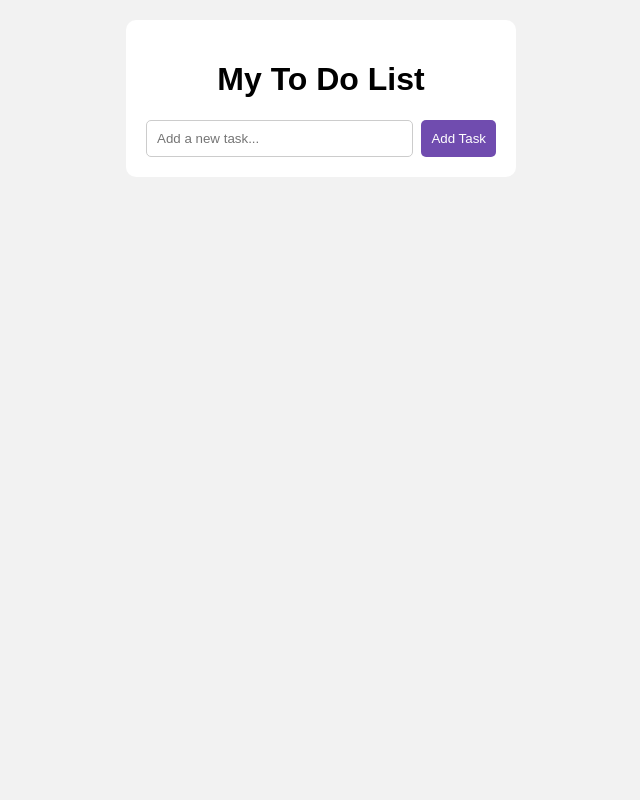
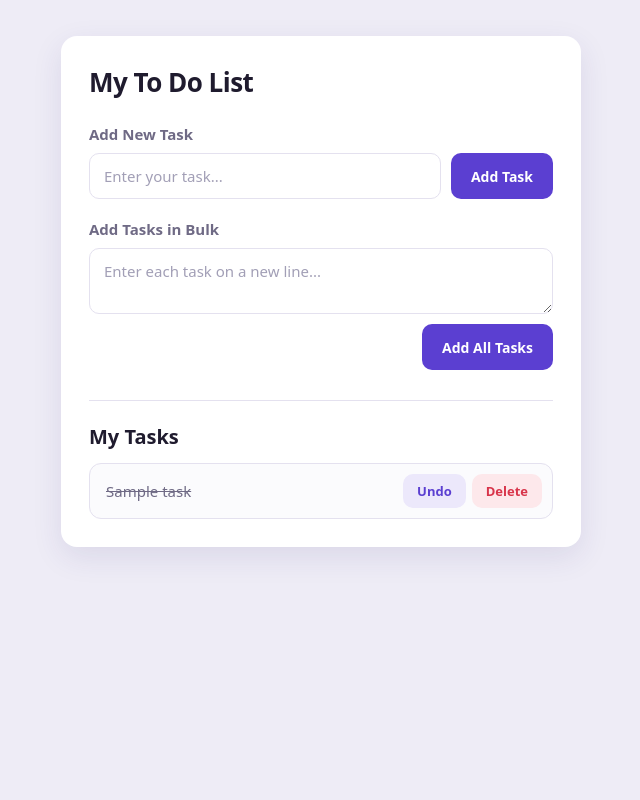
Before and after one commit to Leen223/My-ToDoList, a PHP site: page / in a window 1280 px wide. Shown: the whole page, without its empty margins (319-959 px from the left). Run offline with PHP 8.4, Linux system fonts and the light colour scheme; tables that the repository leaves empty or names only in its code hold one stand-in row (values such as "Sample post").

Commit message:
Add PHP and MySQL bulk task management

```diff
--- /dev/null
+++ b/config/db.php
@@ -0,0 +1,26 @@
+
+<?php
+
+$host = "localhost";
+$dbname = "todo_db";
+$username = "root";
+$password = "";
+
+try {
+
+    $conn = new PDO(
+        "mysql:host=$host;dbname=$dbname;charset=utf8mb4",
+        $username,
+        $password
+    );
+
+    $conn->setAttribute(
+        PDO::ATTR_ERRMODE,
+        PDO::ERRMODE_EXCEPTION
+    );
+
+} catch (PDOException $e) {
+
+    die("Connection failed: " . $e->getMessage());
+
+}
--- a/index.html
+++ b/index.html
@@ -9,14 +9,21 @@
 <body>
     <div class="todo-container">
         <h1>My To Do List</h1>
-        <form>
-            <label class="visually-hidden" for="input-list">Add a new task</label>
-            <input id="input-list" type="text" placeholder="Add a new task..." required>
+
+        <h2>Add New Task</h2>
+        <form id="single-form" class="inline-form">
+            <input id="input-list" type="text" placeholder="Enter your task..." required>
             <button type="submit">Add Task</button>
         </form>
-        <section aria-label="Tasks">
-            <ul id="todo-list"></ul>
-        </section>
+
+        <h2>Add Tasks in Bulk</h2>
+        <form id="bulk-form" class="inline-form">
+            <textarea id="bulk-input" placeholder="Enter each task on a new line..."></textarea>
+            <button type="submit">Add All Tasks</button>
+        </form>
+
+        <h2>My Tasks</h2>
+        <ul id="todo-list"></ul>
     </div>
     <script src="script.js"></script>
 </body>
--- /dev/null
+++ b/index.php
@@ -0,0 +1,100 @@
+<?php
+
+// Show PHP errors (turn these off on a live server)
+ini_set('display_errors', 1);
+error_reporting(E_ALL);
+
+// Connect to database
+require_once "config/db.php";
+
+// Get all tasks
+$sql  = "SELECT * FROM tasks ORDER BY id DESC";
+$stmt = $conn->query($sql);
+
+$tasks = $stmt->fetchAll(PDO::FETCH_ASSOC);
+
+?>
+<!DOCTYPE html>
+<html lang="en">
+
+<head>
+    <meta charset="UTF-8">
+    <meta name="viewport" content="width=device-width, initial-scale=1.0">
+    <title>My To Do List</title>
+<link rel="stylesheet" href="style.css?v=<?php echo filemtime(__DIR__ . '/style.css'); ?>"></head>
+
+<body>
+
+    <div class="todo-container">
+
+        <h1>My To Do List</h1>
+
+        <!-- Add Task -->
+        <h3>Add New Task</h3>
+
+        <form action="actions/add.php" method="POST" class="inline-form">
+            <input
+                type="text"
+                name="task_name"
+                placeholder="Enter your task..."
+                required
+            >
+            <button type="submit">Add Task</button>
+        </form>
+
+        <!-- Bulk Add -->
+        <h3>Add Tasks in Bulk</h3>
+
+        <form action="actions/bulk_add.php" method="POST" class="inline-form">
+            <textarea
+                name="tasks"
+                placeholder="Enter each task on a new line..."
+                required
+            ></textarea>
+            <button type="submit">Add All Tasks</button>
+        </form>
+
+        <!-- Display Tasks -->
+        <h2>My Tasks</h2>
+
+        <?php if (count($tasks) > 0): ?>
+
+            <ul>
+                <?php foreach ($tasks as $task): ?>
+                    <li>
+                        <span class="<?php echo $task['is_completed'] ? 'completed' : ''; ?>">
+                            <?php echo htmlspecialchars($task['task_name']); ?>
+                        </span>
+
+                        <div class="task-buttons">
+
+                            <!-- Update Task -->
+                            <form action="actions/update.php" method="POST">
+                                <input type="hidden" name="id" value="<?php echo (int)$task['id']; ?>">
+                                <button type="submit">
+                                    <?php echo $task['is_completed'] ? 'Undo' : 'Done'; ?>
+                                </button>
+                            </form>
+
+                            <!-- Delete Task -->
+                            <form action="actions/delete.php" method="POST">
+                                <input type="hidden" name="id" value="<?php echo (int)$task['id']; ?>">
+                                <button type="submit" class="delete-btn">Delete</button>
+                            </form>
+
+                        </div>
+                    </li>
+                <?php endforeach; ?>
+            </ul>
+
+        <?php else: ?>
+
+            <p class="empty">No tasks yet. Add your first task!</p>
+
+        <?php endif; ?>
+
+    </div>
+
+</body>
+
+</html>
--- a/style.css
+++ b/style.css
@@ -1,100 +1,259 @@
+/* ===== Tokens ===== */
+:root {
+    --bg: #eeecf6;
+    --card: #ffffff;
+    --ink: #1f1b2e;
+    --muted: #6f6a85;
+    --line: #e4e1ef;
+    --row: #f7f6fb;
+    --accent: #5b3fd1;
+    --accent-hover: #4a31b3;
+    --accent-soft: #ece8fb;
+    --danger: #d8344a;
+    --danger-hover: #b92a3e;
+    --danger-soft: #fde8eb;
+    --ring: 0 0 0 3px rgba(91, 63, 209, 0.2);
+}
 
+/* ===== General ===== */
 * {
     box-sizing: border-box;
 }
 
 body {
-    font-family: Arial, sans-serif;
-    background-color: #f2f2f2;
-    display: flex;
-    justify-content: center;
-    padding: 20px;
+    font-family: system-ui, -apple-system, "Segoe UI", Roboto, Arial, sans-serif;
+    background: var(--bg);
+    color: var(--ink);
+    line-height: 1.4;
     margin: 0;
-    min-height: 100vh;
+    padding: 36px 16px;
 }
 
+/* ===== Card ===== */
 .todo-container {
-    background-color: white;
-    padding: 20px;
+    background: var(--card);
     width: 100%;
-    max-width: 390px;
-    height: fit-content;
-    border-radius: 10px;
+    max-width: 520px;
+    margin: 0 auto;
+    padding: 28px;
+    border-radius: 16px;
+    box-shadow: 0 10px 30px rgba(52, 36, 120, 0.1);
 }
 
+/* ===== Headings ===== */
 h1 {
-    text-align: center;
+    font-size: 26px;
+    font-weight: 700;
+    letter-spacing: -0.02em;
+    text-align: left;
+    margin: 0 0 24px;
 }
 
-form {
+h3 {
+    font-size: 15px;
+    font-weight: 600;
+    color: var(--muted);
+    margin: 20px 0 8px;
+}
+
+h2 {
+    font-size: 20px;
+    font-weight: 700;
+    margin: 30px 0 12px;
+    padding-top: 22px;
+    border-top: 1px solid var(--line);
+}
+
+/* ===== Inputs ===== */
+input[type="text"],
+textarea {
+    width: 100%;
+    padding: 12px 14px;
+    margin: 0;
+    background: #fff;
+    color: var(--ink);
+    border: 1.5px solid var(--line);
+    border-radius: 10px;
+    font-size: 15px;
+    font-family: inherit;
+    transition: border-color 0.15s, box-shadow 0.15s;
+}
+
+input[type="text"] {
+    height: 46px;
+}
+
+textarea {
+    height: 96px;
+    resize: vertical;
+}
+
+input[type="text"]::placeholder,
+textarea::placeholder {
+    color: #a29fb6;
+}
+
+input[type="text"]:focus,
+textarea:focus {
+    outline: none;
+    border-color: var(--accent);
+    box-shadow: var(--ring);
+}
+
+/* ===== Forms ===== */
+.todo-container form {
+    margin: 0;
+}
+
+.inline-form {
     display: flex;
+    gap: 10px;
+    align-items: flex-start;
+}
+
+.inline-form input[type="text"],
+.inline-form textarea {
+    flex: 1;
+    min-width: 0;
+}
+
+/* Bulk form: textarea on top, button underneath on the right */
+.inline-form:has(textarea) {
+    flex-direction: column;
+    align-items: stretch;
+}
+
+.inline-form:has(textarea) button {
+    align-self: flex-end;
+}
+
+/* ===== Buttons ===== */
+button {
+    background: var(--accent);
+    color: #fff;
+    border: none;
+    height: 46px;
+    padding: 0 20px;
+    border-radius: 10px;
+    font-size: 14px;
+    font-weight: 600;
+    font-family: inherit;
+    white-space: nowrap;
+    cursor: pointer;
+    transition: background 0.15s, transform 0.05s;
+}
+
+button:hover {
+    background: var(--accent-hover);
+}
+
+button:active {
+    transform: translateY(1px);
+}
+
+button:focus-visible {
+    outline: none;
+    box-shadow: var(--ring);
+}
+
+/* ===== Task list ===== */
+ul {
+    list-style: none;
+    padding: 0;
+    margin: 0;
+    display: flex;
+    flex-direction: column;
     gap: 8px;
 }
 
-input[type="text"] {
-    padding: 10px;
-    width: 100%;
-    min-width: 0;
-    border: 1px solid #ccc;
-    border-radius: 5px;
-}
-
-button {
-    padding: 10px;
-    background-color: #704caf;
-    color: white;
-    border: none;
-    border-radius: 5px;
-    cursor: pointer;
-    flex-shrink: 0;
-}
-
-ul {
-    padding: 0;
+li {
+    display: flex;
+    align-items: center;
+    justify-content: space-between;
+    flex-wrap: wrap;
+    gap: 10px 12px;
+    background: var(--row);
+    border: 1px solid var(--line);
+    border-radius: 12px;
+    padding: 10px 10px 10px 16px;
     margin: 0;
 }
 
-li {
-    list-style: none;
-    display: flex;
-    align-items: center;
-    gap: 10px;
-    margin-top: 15px;
-}
-
-li span {
+li > span {
+    flex: 1 1 140px;
+    min-width: 0;
+    font-size: 15px;
     overflow-wrap: anywhere;
 }
 
-li input[type="checkbox"] {
-    flex-shrink: 0;
+/* ===== Task buttons (side by side, smaller) ===== */
+.task-buttons {
+    display: flex;
+    flex-direction: row;
+    align-items: center;
+    gap: 6px;
 }
 
-.delete-btn {
-    background-color: #e53935;
-    margin-left: auto;
-    flex-shrink: 0;
+.task-buttons button {
+    height: 34px;
+    padding: 0 14px;
+    font-size: 13px;
+    background: var(--accent-soft);
+    color: var(--accent);
 }
 
-.visually-hidden {
-    position: absolute;
-    width: 1px;
-    height: 1px;
-    overflow: hidden;
-    clip-path: inset(50%);
-    white-space: nowrap;
+.task-buttons button:hover {
+    background: var(--accent);
+    color: #fff;
 }
 
-@media (max-width: 400px) {
+.task-buttons .delete-btn {
+    background: var(--danger-soft);
+    color: var(--danger);
+}
+
+.task-buttons .delete-btn:hover {
+    background: var(--danger);
+    color: #fff;
+}
+
+/* ===== Completed task ===== */
+.completed {
+    text-decoration: line-through;
+    color: var(--muted);
+}
+
+li:has(.completed) {
+    background: #fbfbfd;
+}
+
+/* ===== Empty state ===== */
+.empty {
+    margin: 0;
+    padding: 22px 16px;
+    text-align: center;
+    color: var(--muted);
+    font-size: 14px;
+    border: 1.5px dashed var(--line);
+    border-radius: 12px;
+}
+
+/* ===== Mobile ===== */
+@media (max-width: 480px) {
+    body {
+        padding: 20px 12px;
+    }
+
     .todo-container {
-        padding: 15px;
+        padding: 20px 16px;
+        border-radius: 14px;
     }
 
     h1 {
-        font-size: 24px;
+        font-size: 23px;
     }
 
-    form button {
-        padding: 10px 8px;
+    button {
+        padding: 0 16px;
     }
 }
```
Also changed, not shown: actions/add.php (added, +28 -0 lines), actions/bulk_add.php (added, +36 -0 lines), actions/delete.php (added, +27 -0 lines), actions/update.php (added, +29 -0 lines), script.js (+59 -22 lines).
